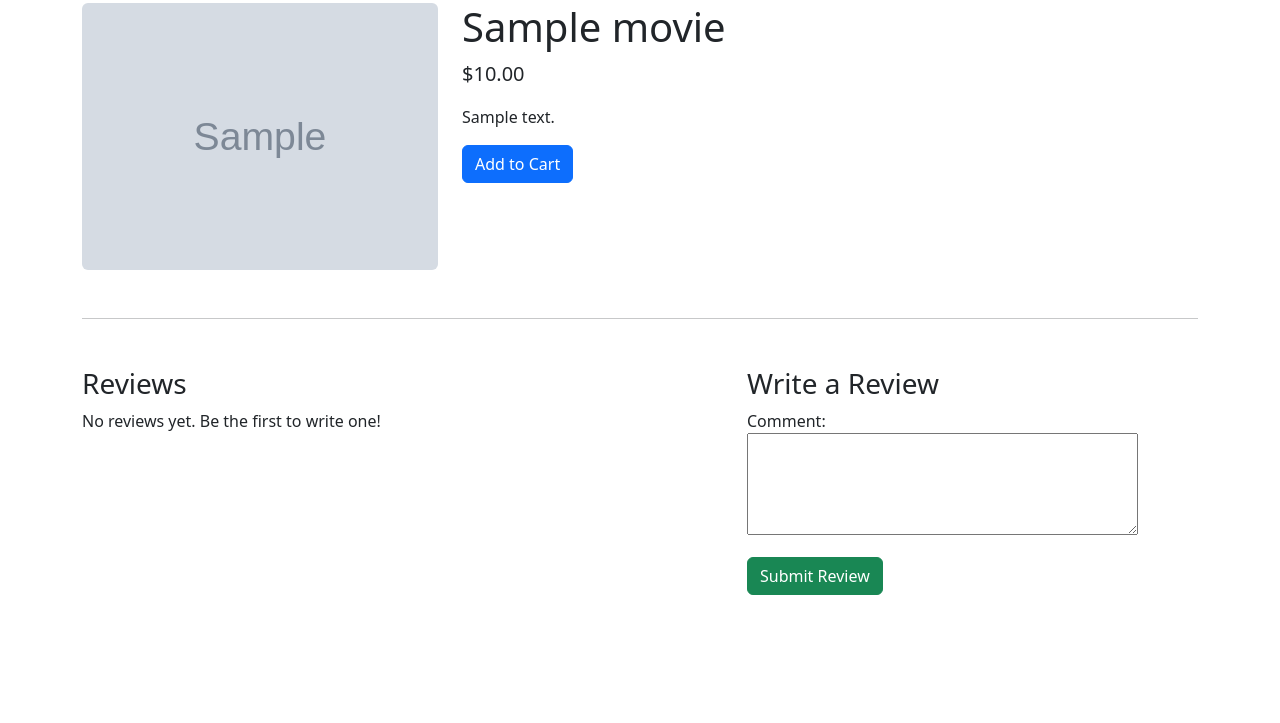
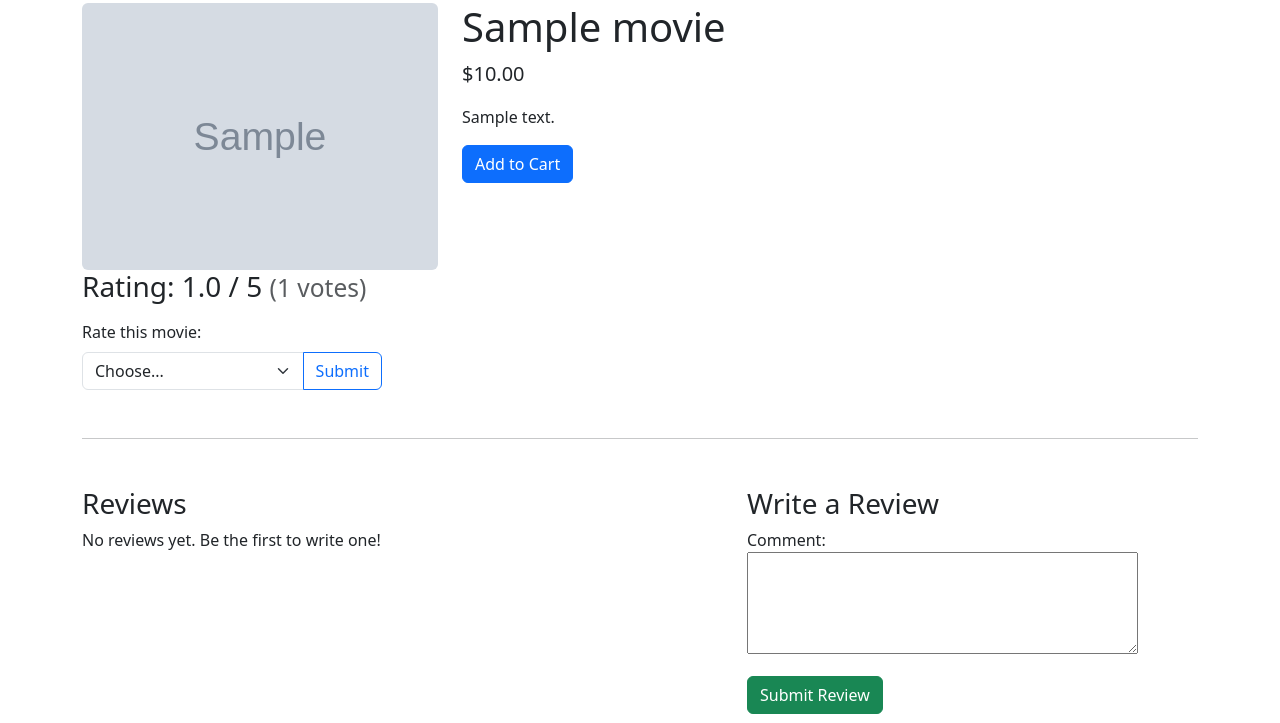
Before and after one commit to arikurg/gt-movies-store, a Django app: page /movies/1/ in a window 1280 px wide. Shown: the part 77-800 px from the top of the page. Run offline with Django 5.2, Linux system fonts and the light colour scheme; a user stored in the database is signed in; tables that the repository leaves empty hold one stand-in row (values such as "Sample post"); grey boxes marked "Sample" are stand-in pictures.

Commit message:
Feat: Add 1-5 star rating system

```diff
--- a/store/models.py
+++ b/store/models.py
@@ -1,11 +1,17 @@
 from django.db import models
 from django.contrib.auth.models import User
+from django.core.validators import MinValueValidator, MaxValueValidator # Import validators
+from django.db.models import Avg
 
 class Movie(models.Model):
     title = models.CharField(max_length=200)
     description = models.TextField()
     price = models.DecimalField(max_digits=6, decimal_places=2)
     image = models.ImageField(upload_to='movie_images/', null=True, blank=True)
+
+    def average_rating(self):
+        ratings = self.ratings.all().aggregate(Avg('value'))['value__avg']
+        return round(ratings, 1) if ratings else 0
 
     def __str__(self):
         return self.title
@@ -36,3 +42,18 @@ class OrderItem(models.Model):
 
     def __str__(self):
         return f'{self.quantity} of {self.movie.title}'
+
+
+class Rating(models.Model):
+    movie = models.ForeignKey(Movie, on_delete=models.CASCADE, related_name='ratings')
+    user = models.ForeignKey(User, on_delete=models.CASCADE)
+    value = models.IntegerField(
+        validators=[MinValueValidator(1), MaxValueValidator(5)]
+    )
+    created_at = models.DateTimeField(auto_now_add=True)
+
+    class Meta:
+        unique_together = ('user', 'movie') # Ensures a user can only rate a movie once
+
+    def __str__(self):
+        return f'{self.user.username} rated {self.movie.title} {self.value}/5'
--- a/store/urls.py
+++ b/store/urls.py
@@ -16,4 +16,5 @@ urlpatterns = [
     path('cart/clear/', views.clear_cart, name='clear_cart'),
     path('checkout/', views.checkout, name='checkout'),
     path('orders/', views.order_history, name='order_history'),
+    path('movie/<int:pk>/rate/', views.rate_movie, name='rate_movie'),
 ]
--- a/store/views.py
+++ b/store/views.py
@@ -4,7 +4,7 @@ from django.contrib.auth.decorators import login_required
 from django.urls import reverse_lazy
 from django.views.generic.edit import CreateView, UpdateView, DeleteView
 from django.contrib.auth.mixins import LoginRequiredMixin, UserPassesTestMixin
-from .models import Movie, Review, Order, OrderItem
+from .models import Movie, Review, Order, OrderItem, Rating
 from .forms import CustomUserCreationForm, ReviewForm
 from django.views.decorators.http import require_POST
 
@@ -131,3 +131,19 @@ def order_history(request): # US 14
     orders = Order.objects.filter(user=request.user).order_by('-created_at')
     return render(request, 'store/order_history.html', {'orders': orders})
 # Create your views here.
+
+
+@login_required
+@require_POST
+def rate_movie(request, pk):
+    movie = get_object_or_404(Movie, pk=pk)
+    rating_value = request.POST.get('rating')
+
+    if rating_value:
+        Rating.objects.update_or_create(
+            user=request.user,
+            movie=movie,
+            defaults={'value': int(rating_value)}
+        )
+
+    return redirect('movie_detail', pk=pk)
--- a/templates/store/movie_detail.html
+++ b/templates/store/movie_detail.html
@@ -11,6 +11,33 @@
         <a href="{% url 'add_to_cart' movie.id %}" class="btn btn-primary">Add to Cart</a>
     </div>
 </div>
+
+<div class="mb-3">
+    <h3>
+        Rating: {{ movie.average_rating }} / 5
+        <small class="text-muted">({{ movie.ratings.count }} votes)</small>
+    </h3>
+</div>
+
+{% if user.is_authenticated %}
+    <form action="{% url 'rate_movie' movie.pk %}" method="post" class="mb-4">
+        {% csrf_token %}
+        <label class="form-label">Rate this movie:</label>
+        <div class="input-group" style="max-width: 300px;">
+            <select name="rating" class="form-select">
+                <option value="" selected disabled>Choose...</option>
+                <option value="5">5 Stars - Excellent</option>
+                <option value="4">4 Stars - Very Good</option>
+                <option value="3">3 Stars - Good</option>
+                <option value="2">2 Stars - Fair</option>
+                <option value="1">1 Star - Poor</option>
+            </select>
+            <button type="submit" class="btn btn-outline-primary">Submit</button>
+        </div>
+    </form>
+{% else %}
+    <p><a href="{% url 'login' %}">Log in</a> to rate this movie.</p>
+{% endif %}
 
 <hr class="my-5">
 
```
Also changed, not shown: store/migrations/0003_rating.py (added).
